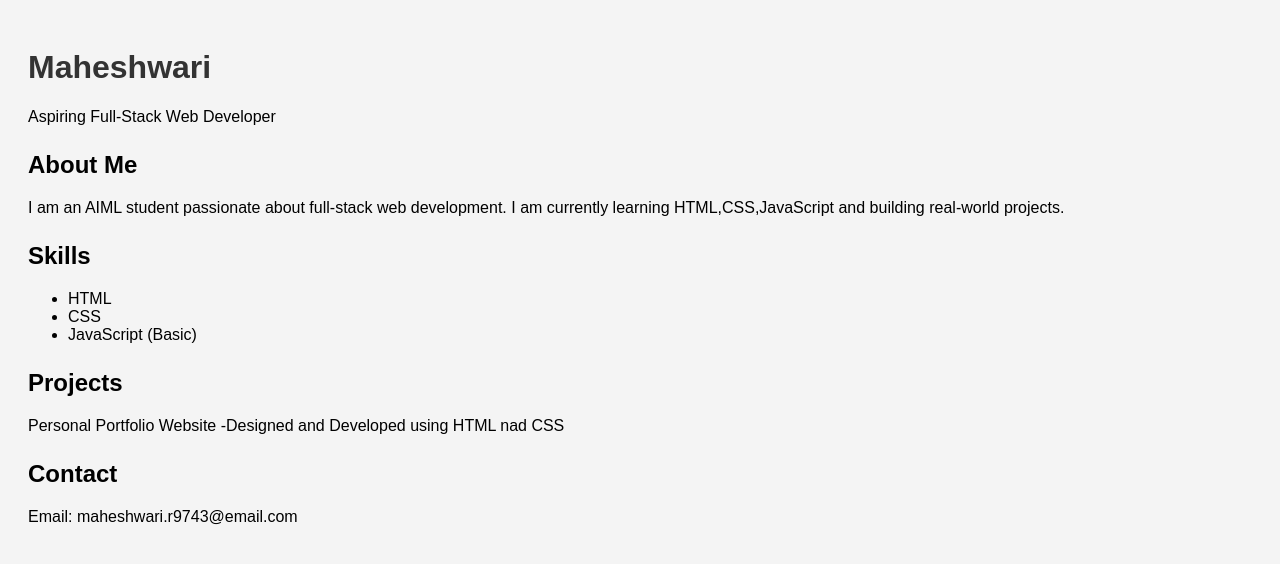
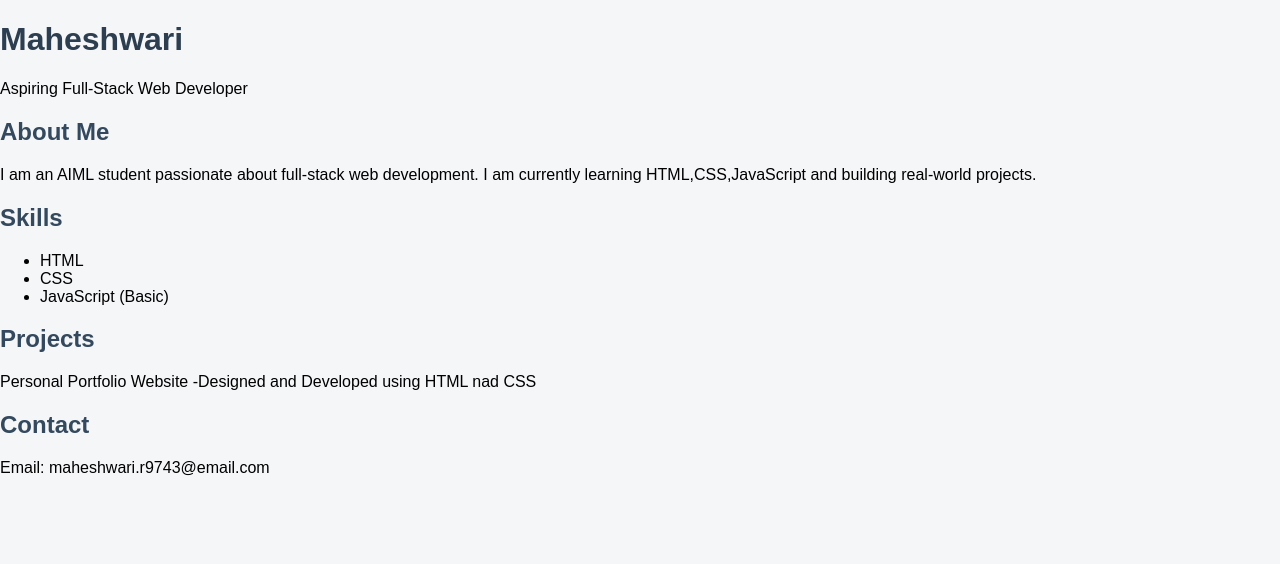
Before and after one commit to Maheshwari63/FUTURE_FS_01, a plain HTML site: page index.html in a window 1280 px wide. Drawn offline with Linux system fonts and the light colour scheme.

Commit message:
Update style.css

```diff
--- a/style.css
+++ b/style.css
@@ -1,13 +1,17 @@
 body {
   font-family: Arial, sans-serif;
-  background-color: #f4f4f4;
-  padding: 20px;
+  background-color: #f4F6F8 ;
+  MARGIN:0;
+  padding: 0;
 }
 
 h1 {
-  color: #333;
+  color: #2C3E50;
 }
 
 h2 {
+  color:#34495e;
+  border-bottom:2px soloid #3498db;
+  padding-bottom:5px
   margin-top: 25px;
 }
```
